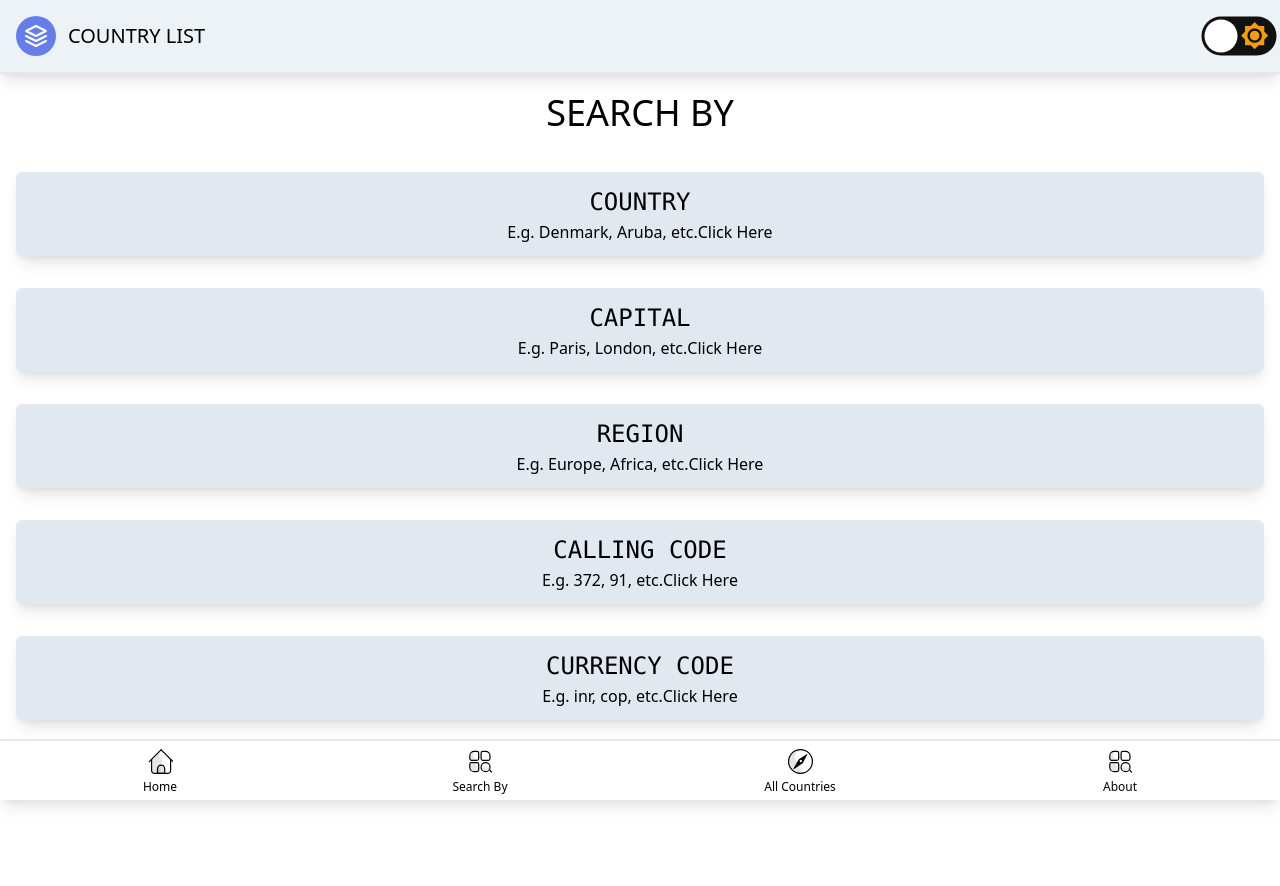
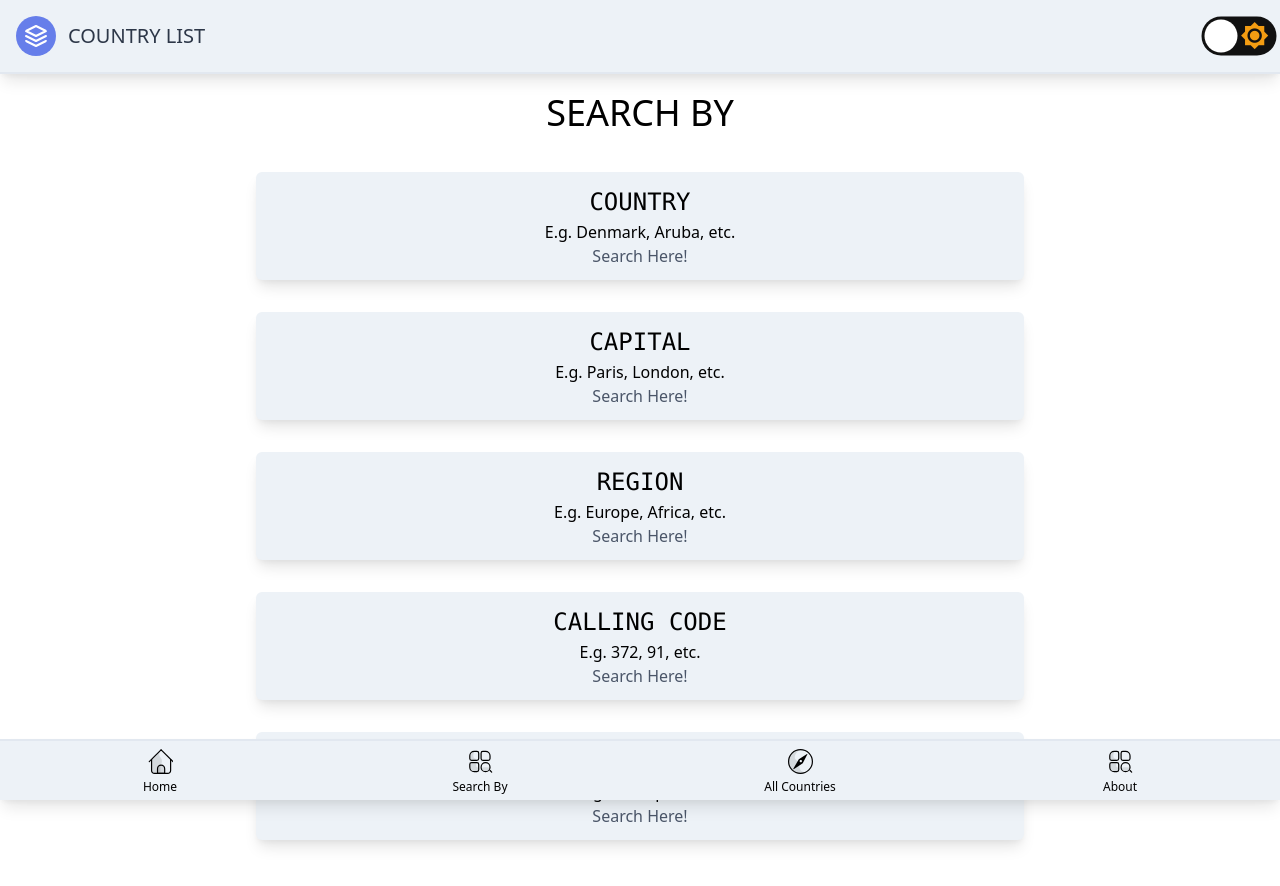
Before and after one commit to Sumer16/vue-country, a Vue app: page /search-by in a window 1280 px wide. Shown: the top 886 px of the page. Before the commit the page ends 804 px from the top, so only its background shows below. Built offline with nearby package versions, Linux system fonts and the light colour scheme.

Commit message:
minor color changes

```diff
--- a/src/components/CFooter.vue
+++ b/src/components/CFooter.vue
@@ -2,9 +2,9 @@
   <!-- component -->
   <footer class="w-full h-16">
     <!-- <section id="bottom-navigation" class="md:hidden block fixed inset-x-0 bottom-0 z-10 bg-white shadow"> // if shown only tablet/mobile-->
-    <section id="bottom-navigation" class="block fixed inset-x-0 bottom-0 z-10 bg-white border-t-2 shadow-lg">
+    <section id="bottom-navigation" class="block fixed inset-x-0 bottom-0 z-10 bg-gray-200 border-t-2 shadow-lg">
       <div id="tabs" class="flex justify-between">
-        <router-link to="/" class="w-full focus:text-teal-500 hover:text-teal-500 justify-center inline-block text-center pt-2 pb-1">
+        <router-link to="/" class="w-full focus:text-teal-500 hover:text-teal-500 hover:bg-gray-300 focus:bg-gray-300 justify-center inline-block text-center pt-2 pb-1">
           <svg width="25" height="25" viewBox="0 0 42 42" class="inline-block mb-1">
             <g stroke="none" stroke-width="1" fill="none" fill-rule="evenodd">
                 <path d="M21.0847458,3.38674884 C17.8305085,7.08474576 17.8305085,10.7827427 21.0847458,14.4807396 C24.3389831,18.1787365 24.3389831,22.5701079 21.0847458,27.6548536 L21.0847458,42 L8.06779661,41.3066256 L6,38.5331279 L6,26.2681048 L6,17.2542373 L8.88135593,12.4006163 L21.0847458,2 L21.0847458,3.38674884 Z" fill="currentColor" fill-opacity="0.1"></path>
@@ -16,7 +16,7 @@
           </svg>
           <span class="tab tab-home block text-xs">Home</span>
         </router-link>
-        <router-link to="/search-by" class="w-full focus:text-teal-500 hover:text-teal-500 justify-center inline-block text-center pt-2 pb-1">
+        <router-link to="/search-by" class="w-full focus:text-teal-500 hover:text-teal-500 hover:bg-gray-300 focus:bg-gray-300 justify-center inline-block text-center pt-2 pb-1">
           <svg width="25" height="25" viewBox="0 0 42 42" class="inline-block mb-1">
             <g stroke="none" stroke-width="1" fill="none" fill-rule="evenodd">
               <path d="M14.7118754,20.0876892 L8.03575361,20.0876892 C5.82661462,20.0876892 4.03575361,18.2968282 4.03575361,16.0876892 L4.03575361,12.031922 C4.03575361,8.1480343 6.79157254,4.90780265 10.4544842,4.15995321 C8.87553278,8.5612583 8.1226025,14.3600511 10.9452499,15.5413938 C13.710306,16.6986332 14.5947501,18.3118357 14.7118754,20.0876892 Z M14.2420017,23.8186831 C13.515543,27.1052019 12.7414284,30.2811559 18.0438552,31.7330419 L18.0438552,33.4450645 C18.0438552,35.6542035 16.2529942,37.4450645 14.0438552,37.4450645 L9.90612103,37.4450645 C6.14196811,37.4450645 3.09051926,34.3936157 3.09051926,30.6294627 L3.09051926,27.813861 C3.09051926,25.604722 4.88138026,23.813861 7.09051926,23.813861 L14.0438552,23.813861 C14.1102948,23.813861 14.1763561,23.8154808 14.2420017,23.8186831 Z M20.7553776,32.160536 C23.9336213,32.1190063 23.9061943,29.4103976 33.8698747,31.1666916 C34.7935223,31.3295026 35.9925894,31.0627305 37.3154077,30.4407183 C37.09778,34.8980343 33.4149547,38.4450645 28.9036761,38.4450645 C24.9909035,38.4450645 21.701346,35.7767637 20.7553776,32.160536 Z" fill="currentColor" opacity="0.1"></path>
@@ -31,7 +31,7 @@
           </svg>
           <span class="tab tab-kategori block text-xs">Search By</span>
         </router-link>
-        <router-link to="/all-countries" href="#" class="w-full focus:text-teal-500 hover:text-teal-500 justify-center inline-block text-center pt-2 pb-1">
+        <router-link to="/all-countries" href="#" class="w-full focus:text-teal-500 hover:text-teal-500 hover:bg-gray-300 focus:bg-gray-300 justify-center inline-block text-center pt-2 pb-1">
           <svg width="25" height="25" viewBox="0 0 42 42" class="inline-block mb-1">
             <g stroke="none" stroke-width="1" fill="none" fill-rule="evenodd">
                 <path d="M20.5890101,0.254646884 C12.8696785,5.50211755 8.0025785,14.258415 14.1941217,18.8708225 C23.16683,25.5550669 13.3362326,40.2698884 33.1021758,38.4149164 C29.6814884,40.8311956 25.5065164,42.2507054 21,42.2507054 C9.40202025,42.2507054 0,32.8486852 0,21.2507054 C0,9.79003409 9.18071714,0.473634138 20.5890101,0.254646884 Z" fill="currentColor" opacity="0.1"></path>
@@ -41,7 +41,7 @@
             </svg>
           <span class="tab tab-explore block text-xs">All Countries</span>
         </router-link>
-        <router-link to="/about" class="w-full focus:text-teal-500 hover:text-teal-500 justify-center inline-block text-center pt-2 pb-1">
+        <router-link to="/about" class="w-full focus:text-teal-500 hover:text-teal-500 hover:bg-gray-300 focus:bg-gray-300 justify-center inline-block text-center pt-2 pb-1">
           <svg width="25" height="25" viewBox="0 0 42 42" class="inline-block mb-1">
             <g stroke="none" stroke-width="1" fill="none" fill-rule="evenodd">
               <path d="M14.7118754,20.0876892 L8.03575361,20.0876892 C5.82661462,20.0876892 4.03575361,18.2968282 4.03575361,16.0876892 L4.03575361,12.031922 C4.03575361,8.1480343 6.79157254,4.90780265 10.4544842,4.15995321 C8.87553278,8.5612583 8.1226025,14.3600511 10.9452499,15.5413938 C13.710306,16.6986332 14.5947501,18.3118357 14.7118754,20.0876892 Z M14.2420017,23.8186831 C13.515543,27.1052019 12.7414284,30.2811559 18.0438552,31.7330419 L18.0438552,33.4450645 C18.0438552,35.6542035 16.2529942,37.4450645 14.0438552,37.4450645 L9.90612103,37.4450645 C6.14196811,37.4450645 3.09051926,34.3936157 3.09051926,30.6294627 L3.09051926,27.813861 C3.09051926,25.604722 4.88138026,23.813861 7.09051926,23.813861 L14.0438552,23.813861 C14.1102948,23.813861 14.1763561,23.8154808 14.2420017,23.8186831 Z M20.7553776,32.160536 C23.9336213,32.1190063 23.9061943,29.4103976 33.8698747,31.1666916 C34.7935223,31.3295026 35.9925894,31.0627305 37.3154077,30.4407183 C37.09778,34.8980343 33.4149547,38.4450645 28.9036761,38.4450645 C24.9909035,38.4450645 21.701346,35.7767637 20.7553776,32.160536 Z" fill="currentColor" opacity="0.1"></path>
--- a/src/components/CHeader.vue
+++ b/src/components/CHeader.vue
@@ -1,7 +1,7 @@
 <template>
   <header class="sticky w-full top-0 bg-gray-200 body-font border-b-2 shadow-lg">
     <div class="container mx-auto flex flex-wrap p-4 flex-row justify-between items-center">
-      <a class="flex title-font font-medium items-center text-black mb-1 md:mb-0">
+      <a class="flex title-font font-medium items-center text-gray-800 mb-1 md:mb-0">
         <svg xmlns="http://www.w3.org/2000/svg" fill="none" stroke="currentColor" stroke-linecap="round" stroke-linejoin="round" stroke-width="2" class="w-10 h-10 text-white p-2 bg-indigo-500 rounded-full" viewBox="0 0 24 24">
           <path d="M12 2L2 7l10 5 10-5-10-5zM2 17l10 5 10-5M2 12l10 5 10-5"></path>
         </svg>
--- a/src/views/SearchBy.vue
+++ b/src/views/SearchBy.vue
@@ -1,11 +1,11 @@
 <template>
   <div class="search">
     <h1 class="px-4 py-3 uppercase text-4xl text-center">Search By</h1>
-    <div class="flex flex-col justify-center my-1">
-      <div v-for="d in search" :key="d.title" class="my-4 mx-4 text-center shadow-lg rounded-md py-3 px-1 bg-gray-300">
+    <div class="flex flex-col justify-center items-center my-1">
+      <div v-for="d in search" :key="d.title" class="w-3/4 sm:w-3/5 my-4 mx-4 shadow-lg rounded-md py-3 px-1 bg-gray-200 flex flex-col items-center">
         <p class="uppercase text-2xl font-mono">{{ d.title }}</p>
         <span class="text-base font-light">{{ d.subtitle}}</span>
-        <router-link :to="d.route">Click Here</router-link>
+        <router-link :to="d.route" class="text-gray-700 hover:text-gray-500 focus:text-gray-500">Search Here!</router-link>
         <router-view></router-view>
       </div>
     </div>
```
